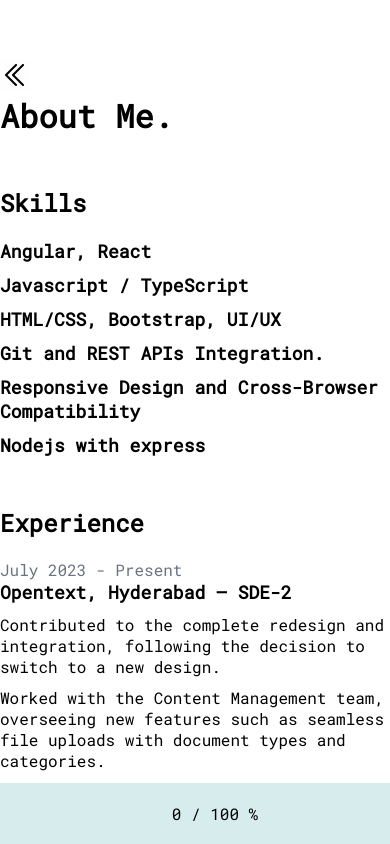
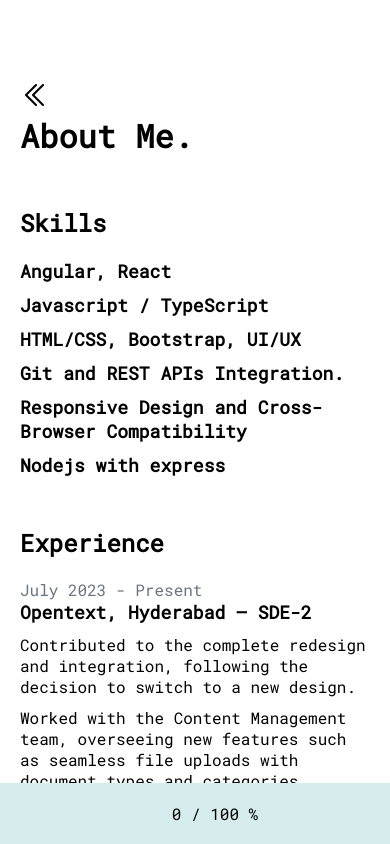
Before and after one commit to manav10799/Portfolio, an Angular app: page /aboutme in a window 390 px wide. Shown: the top 844 px of the page. Built offline with nearby package versions, Linux system fonts and the light colour scheme.

Commit message:
Responsive Issue Fix

```diff
--- a/src/app/home-page/home-page.component.html
+++ b/src/app/home-page/home-page.component.html
@@ -5,14 +5,14 @@
         <div class="p-40">
           <div class="d-flex  my-card">
             <img src="../../assets/IMG_5987.JPG" alt="" width="180" height="220">
-            <div class="px-30 py-12">
+            <div class="px-30 py-12 text-center">
               <h1>{{name}}</h1>
               <p>Software Engineer</p>
               <p class="mt-4">{{experience}}+ Years Of Experience</p>
               <div class="mt-20">
                 <p>Currently Working At <a href="https://www.opentext.com/" target="_blank">Opentext</a></p>
               </div>
-              <div class="d-flex align-items-center">
+              <div class="d-flex align-items-center ">
                 <div class="mt-20 d-flex align-items-center text-link">
                   <p class="cursor-pointer"><a routerLink="../aboutme">About Me</a></p>
                   <p class="icon-arrow">→</p>
--- a/src/app/more/more.component.html
+++ b/src/app/more/more.component.html
@@ -1,5 +1,5 @@
 <div class="home-container">
-  <div class="max-w-850 w-850">
+  <div class="max-w-850 w-850 responsiveM">
     <div>
       <span routerLink="../home" class="cursor-pointer">
         <img src="../../assets/backicon.gif">
--- a/src/styles.scss
+++ b/src/styles.scss
@@ -243,3 +243,15 @@ img {
 .mb-40 {
   margin-bottom: 40px;
 }
+
+@media (max-width: 600px) {
+  .responsiveM {
+      padding: 20px;
+  }
+}
+
+@media (max-width: 600px) {
+  .text-center {
+      text-align: center;
+  }
+}
```
